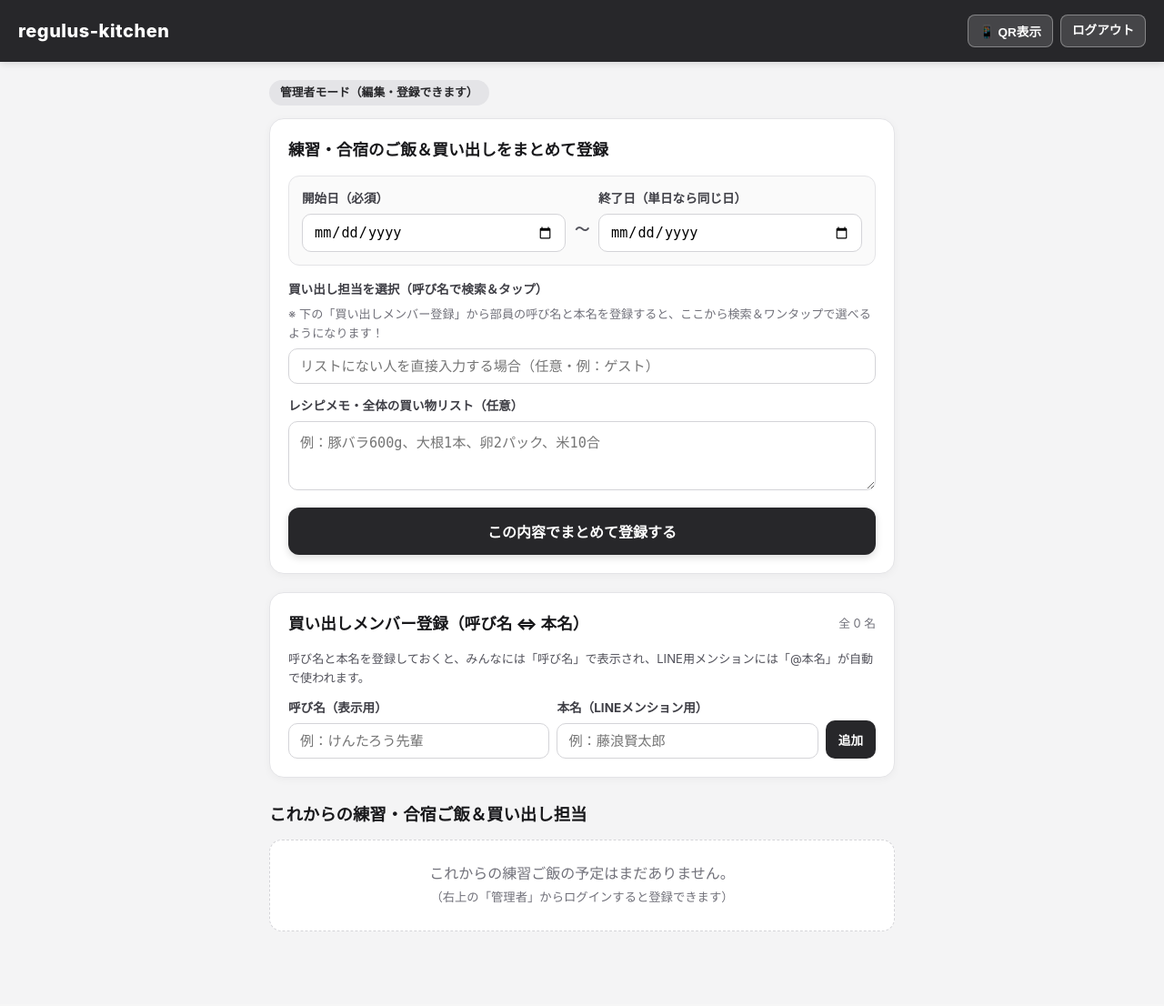
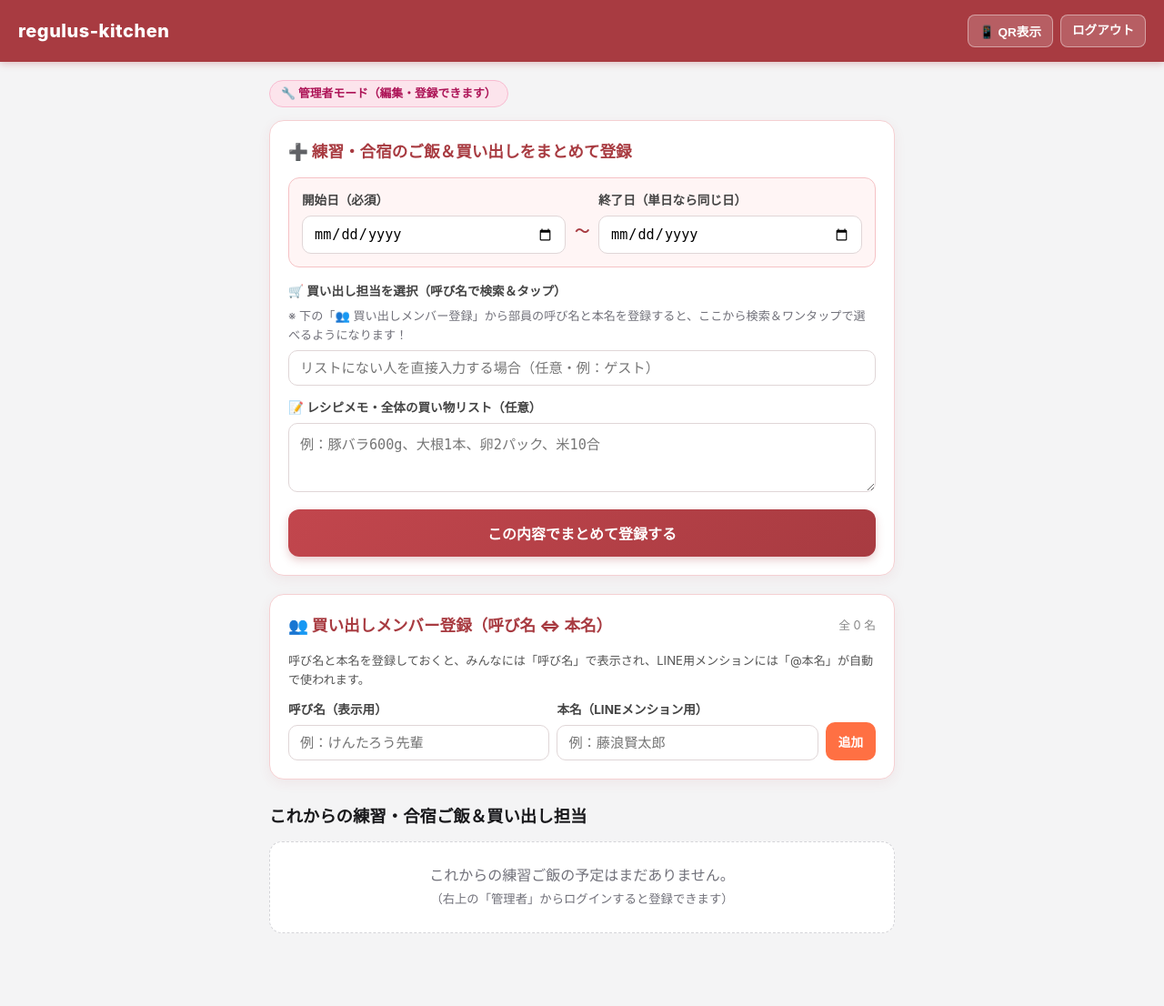
Before and after one commit to rina0107/regulus-kitchen, a Flask app: page / in a window 1280 px wide. Shown: the whole page at 91% size. Before the commit the page ends 1024 px from the top, so only its background shows below. Run offline with Flask 3, Linux system fonts and the light colour scheme; the visitor is signed in with stand-in values (Sample User, id 1); data that the repository does not hold is empty.

Commit message:
Update index.html

```diff
--- a/templates/index.html
+++ b/templates/index.html
@@ -14,13 +14,13 @@
       padding-bottom: 60px;
     }
     header {
-      background: #27272a;
+      background: #a83b41;
       color: #fff;
       padding: 16px 20px;
       display: flex;
       justify-content: space-between;
       align-items: center;
-      box-shadow: 0 2px 8px rgba(0, 0, 0, 0.12);
+      box-shadow: 0 2px 8px rgba(168, 59, 65, 0.28);
       position: sticky;
       top: 0;
       z-index: 100;
@@ -28,9 +28,9 @@
     header h1 { font-size: 1.25rem; font-weight: 800; letter-spacing: 0.5px; }
     .header-btns { display: flex; gap: 8px; }
     .btn-header {
-      background: rgba(255,255,255,0.14);
+      background: rgba(255,255,255,0.18);
       color: #fff;
-      border: 1px solid rgba(255,255,255,0.35);
+      border: 1px solid rgba(255,255,255,0.42);
       padding: 6px 12px;
       border-radius: 8px;
       font-size: 0.85rem;
@@ -40,37 +40,40 @@
     }
     .container { max-width: 720px; margin: 20px auto; padding: 0 16px; }
     .flash {
-      background: #fff;
-      border: 1px solid #d4d4d8;
-      color: #27272a;
+      background: #fff3cd;
+      border: 1px solid #ffeeba;
+      color: #856404;
       padding: 12px 16px;
       border-radius: 10px;
       margin-bottom: 16px;
       font-weight: bold;
       font-size: 0.9rem;
     }
+
+    /* 管理者編集画面（カラフル＆見やすい配色） */
     .admin-badge {
       display: inline-block;
-      background: #e4e4e7;
-      color: #27272a;
+      background: #fce4ec;
+      color: #ad1457;
+      border: 1px solid #f8bbd0;
       padding: 4px 12px;
       border-radius: 20px;
       font-size: 0.8rem;
       font-weight: bold;
       margin-bottom: 14px;
     }
-    .card {
+    .admin-card {
       background: #fff;
       border-radius: 16px;
       padding: 20px;
       margin-bottom: 20px;
-      box-shadow: 0 2px 10px rgba(0,0,0,0.04);
-      border: 1px solid #e4e4e7;
+      box-shadow: 0 4px 14px rgba(168, 59, 65, 0.07);
+      border: 1.5px solid #f5d0d2;
     }
-    .card-title {
+    .admin-card-title {
       font-size: 1.1rem;
       font-weight: 800;
-      color: #18181b;
+      color: #a83b41;
       margin-bottom: 14px;
       display: flex;
       align-items: center;
@@ -95,28 +98,28 @@
       grid-template-columns: 1fr auto 1fr;
       gap: 10px;
       align-items: center;
-      background: #fafafa;
+      background: #fff5f5;
       padding: 14px;
       border-radius: 12px;
-      border: 1px solid #e4e4e7;
+      border: 1px solid #f5c2c5;
       margin-bottom: 16px;
     }
     .date-range-tilde {
       font-weight: bold;
-      color: #52525b;
+      color: #a83b41;
       padding-top: 20px;
     }
     label {
       display: block;
       font-size: 0.85rem;
       font-weight: bold;
-      color: #3f3f46;
+      color: #444;
       margin-bottom: 5px;
     }
     input[type="text"], input[type="date"], input[type="password"], textarea {
       width: 100%;
       padding: 10px 12px;
-      border: 1.5px solid #d4d4d8;
+      border: 1.5px solid #e0d6d7;
       border-radius: 10px;
       font-size: 0.95rem;
       background: #fff;
@@ -253,7 +256,7 @@
     }
     .btn-submit {
       width: 100%;
-      background: #27272a;
+      background: linear-gradient(135deg, #c2464d, #a83b41);
       color: #fff;
       border: none;
       padding: 14px;
@@ -262,7 +265,7 @@
       font-weight: 800;
       cursor: pointer;
       margin-top: 12px;
-      box-shadow: 0 3px 8px rgba(0, 0, 0, 0.14);
+      box-shadow: 0 4px 10px rgba(168, 59, 65, 0.25);
     }
     .btn-small {
       padding: 8px 14px;
@@ -511,16 +516,16 @@
   {% endwith %}
 
   {% if is_admin %}
-    <div class="admin-badge">管理者モード（編集・登録できます）</div>
+    <div class="admin-badge">🔧 管理者モード（編集・登録できます）</div>
 
-    <div class="card" id="registerCard">
-      <div class="card-title">
-        <span id="formTitleText">練習・合宿のご飯＆買い出しをまとめて登録</span>
+    <div class="admin-card" id="registerCard">
+      <div class="admin-card-title">
+        <span id="formTitleText">➕ 練習・合宿のご飯＆買い出しをまとめて登録</span>
       </div>
 
       <div class="edit-mode-banner" id="editModeBanner">
-        <span>登録済みの予定を編集中です</span>
-        <button type="button" class="btn-small" style="background:#fff; color:#18181b; border:1px solid #a1a1aa;" onclick="cancelEditSchedule()">新規登録に戻る</button>
+        <span>✏️ 登録済みの予定を編集中です</span>
+        <button type="button" class="btn-small" style="background:#fff; color:#0d47a1; border:1px solid #90caf9;" onclick="cancelEditSchedule()">新規登録に戻る</button>
       </div>
 
       <form action="/save_schedule" method="POST" id="scheduleForm">
@@ -541,10 +546,10 @@
         <div id="dynamicDaysContainer"></div>
 
         <div style="margin-top: 14px;">
-          <label>買い出し担当を選択（呼び名で検索＆タップ）</label>
+          <label>🛒 買い出し担当を選択（呼び名で検索＆タップ）</label>
           {% if members %}
             <div class="search-box-wrap">
-              <input type="text" id="shopperSearchInput" class="search-input" placeholder="呼び名で検索（例：けん、たいち）..." oninput="filterShopperChips()">
+              <input type="text" id="shopperSearchInput" class="search-input" placeholder="🔍 呼び名で検索（例：けん、たいち）..." oninput="filterShopperChips()">
               <button type="button" id="shopperSearchClear" class="search-clear-btn" onclick="clearShopperSearch()">✕</button>
             </div>
             <div class="shopper-chips" id="shopperChipsContainer">
@@ -557,14 +562,14 @@
             </div>
           {% else %}
             <p style="font-size:0.82rem; color:#71717a; margin-bottom:6px;">
-              ※ 下の「買い出しメンバー登録」から部員の呼び名と本名を登録すると、ここから検索＆ワンタップで選べるようになります！
+              ※ 下の「👥 買い出しメンバー登録」から部員の呼び名と本名を登録すると、ここから検索＆ワンタップで選べるようになります！
             </p>
           {% endif %}
           <input type="text" name="shoppers_extra" id="shoppersExtraInput" placeholder="リストにない人を直接入力する場合（任意・例：ゲスト）">
         </div>
 
         <div style="margin-top: 14px;">
-          <label>レシピメモ・全体の買い物リスト（任意）</label>
+          <label>📝 レシピメモ・全体の買い物リスト（任意）</label>
           <textarea name="recipe_note" id="recipeNoteInput" rows="3" placeholder="例：豚バラ600g、大根1本、卵2パック、米10合"></textarea>
         </div>
 
@@ -572,12 +577,12 @@
       </form>
     </div>
 
-    <div class="card">
-      <div class="card-title">
-        <span>買い出しメンバー登録（呼び名 ⇔ 本名）</span>
-        <span style="font-size:0.8rem; color:#71717a; font-weight:normal;">全 {{ members|length }} 名</span>
+    <div class="admin-card">
+      <div class="admin-card-title">
+        <span>👥 買い出しメンバー登録（呼び名 ⇔ 本名）</span>
+        <span style="font-size:0.8rem; color:#888; font-weight:normal;">全 {{ members|length }} 名</span>
       </div>
-      <p style="font-size:0.82rem; color:#52525b; margin-bottom:12px;">
+      <p style="font-size:0.82rem; color:#555; margin-bottom:12px;">
         呼び名と本名を登録しておくと、みんなには「呼び名」で表示され、LINE用メンションには「@本名」が自動で使われます。
       </p>
 
@@ -593,17 +598,17 @@
             <input type="text" name="real_name" id="memberRealNameInput" placeholder="例：藤浪賢太郎" required>
           </div>
           <div>
-            <button type="submit" class="btn-small" id="memberSubmitBtn" style="background:#27272a; color:#fff; height:42px;">追加</button>
+            <button type="submit" class="btn-small" id="memberSubmitBtn" style="background:#ff7043; color:#fff; height:42px;">追加</button>
           </div>
         </div>
         <div id="memberCancelWrap" style="display:none; margin-top:6px;">
-          <button type="button" class="btn-small" style="background:#e4e4e7; color:#27272a;" onclick="cancelEditMember()">編集をキャンセル</button>
+          <button type="button" class="btn-small" style="background:#eee; color:#555;" onclick="cancelEditMember()">編集をキャンセル</button>
         </div>
       </form>
 
       {% if members %}
         <div class="search-box-wrap" style="margin-top: 16px;">
-          <input type="text" id="memberSearchInput" class="search-input" placeholder="登録済みメンバーを呼び名・本名で検索..." oninput="filterMemberList()">
+          <input type="text" id="memberSearchInput" class="search-input" placeholder="🔍 登録済みメンバーを呼び名・本名で検索..." oninput="filterMemberList()">
           <button type="button" id="memberSearchClear" class="search-clear-btn" onclick="clearMemberSearch()">✕</button>
         </div>
         <div class="member-list" id="memberListContainer">
@@ -611,13 +616,13 @@
             <div class="member-row" data-name="{{ m.nickname }} {{ m.real_name }}">
               <div>
                 <strong>{{ m.nickname }}</strong>
-                <span style="color:#71717a; font-size:0.85rem;">（LINE本名：@{{ m.real_name }}）</span>
+                <span style="color:#777; font-size:0.85rem;">（LINE本名：@{{ m.real_name }}）</span>
               </div>
               <div style="display:flex; gap:6px; flex-shrink:0;">
-                <button type="button" class="btn-edit" style="padding:4px 10px; font-size:0.8rem;"
+                <button type="button" class="btn-admin-edit" style="padding:4px 10px; font-size:0.8rem;"
                   onclick='editMember({{ m | tojson }})'>編集</button>
                 <form action="/delete_member/{{ m.id }}" method="POST" onsubmit="return confirm('「{{ m.nickname }}」を削除しますか？');" style="margin:0;">
-                  <button type="submit" class="btn-delete" style="padding:4px 10px; font-size:0.8rem;">削除</button>
+                  <button type="submit" class="btn-admin-delete" style="padding:4px 10px; font-size:0.8rem;">削除</button>
                 </form>
               </div>
             </div>
@@ -942,23 +947,23 @@
       return `
         <div class="day-form-block" data-date="${d}">
           <div class="day-form-header">
-            <span>${idx + 1}日目：${formatJp(d)}</span>
+            <span>📅 ${idx + 1}日目：${formatJp(d)}</span>
           </div>
           <input type="hidden" name="day_date[]" value="${d}">
 
           <div style="margin-bottom:8px;">
-            <label>この日のイベント（任意・試合前日、誕生日会など）</label>
+            <label>🎉 この日のイベント（任意・試合前日、誕生日会など）</label>
             <input type="text" name="day_event[]" value="${escapeHtml(data.event)}" placeholder="例：試合前日、誕生日会など（なければ空欄）">
           </div>
 
           <div class="meal-grid">
             <div class="meal-row">
-              <label>朝ごはん（ない日は空欄）</label>
+              <label>🌅 朝ごはん（ない日は空欄）</label>
               <input type="text" name="day_morning[]" value="${escapeHtml(data.morning)}" placeholder="例：いつもの">
             </div>
 
             <div class="meal-row">
-              <label>昼ごはん（ない日は空欄）</label>
+              <label>☀️ 昼ごはん（ない日は空欄）</label>
               <div class="meal-row-inputs">
                 <input type="text" name="day_lunch_menu[]" value="${escapeHtml(data.lunch_menu)}" placeholder="メニュー（例：焼きそば）">
                 <input type="text" name="day_lunch_url[]" value="${escapeHtml(data.lunch_url)}" placeholder="レシピURLをペースト（任意）">
@@ -966,7 +971,7 @@
             </div>
 
             <div class="meal-row">
-              <label>夜ごはん（ない日は空欄）</label>
+              <label>🌙 夜ごはん（ない日は空欄）</label>
               <div class="meal-row-inputs">
                 <input type="text" name="day_dinner_menu[]" value="${escapeHtml(data.dinner_menu)}" placeholder="メニュー（例：豚バラ大根）">
                 <input type="text" name="day_dinner_url[]" value="${escapeHtml(data.dinner_url)}" placeholder="レシピURLをペースト（任意）">
@@ -996,7 +1001,7 @@
   function startEditSchedule(s) {
     if (!startInput || !endInput) return;
     document.getElementById("scheduleIdInput").value = s.id || "";
-    document.getElementById("formTitleText").textContent = "予定を編集中";
+    document.getElementById("formTitleText").textContent = "✏️ 予定を編集中";
     document.getElementById("submitBtnText").textContent = "変更内容を保存する";
     document.getElementById("editModeBanner").style.display = "flex";
 
@@ -1024,7 +1029,7 @@
 
   function cancelEditSchedule() {
     document.getElementById("scheduleIdInput").value = "";
-    document.getElementById("formTitleText").textContent = "練習・合宿のご飯＆買い出しをまとめて登録";
+    document.getElementById("formTitleText").textContent = "➕ 練習・合宿のご飯＆買い出しをまとめて登録";
     document.getElementById("submitBtnText").textContent = "この内容でまとめて登録する";
     document.getElementById("editModeBanner").style.display = "none";
     startInput.value = "";
```
Also changed, not shown: other parts of templates/index.html (+46 -44 lines).
